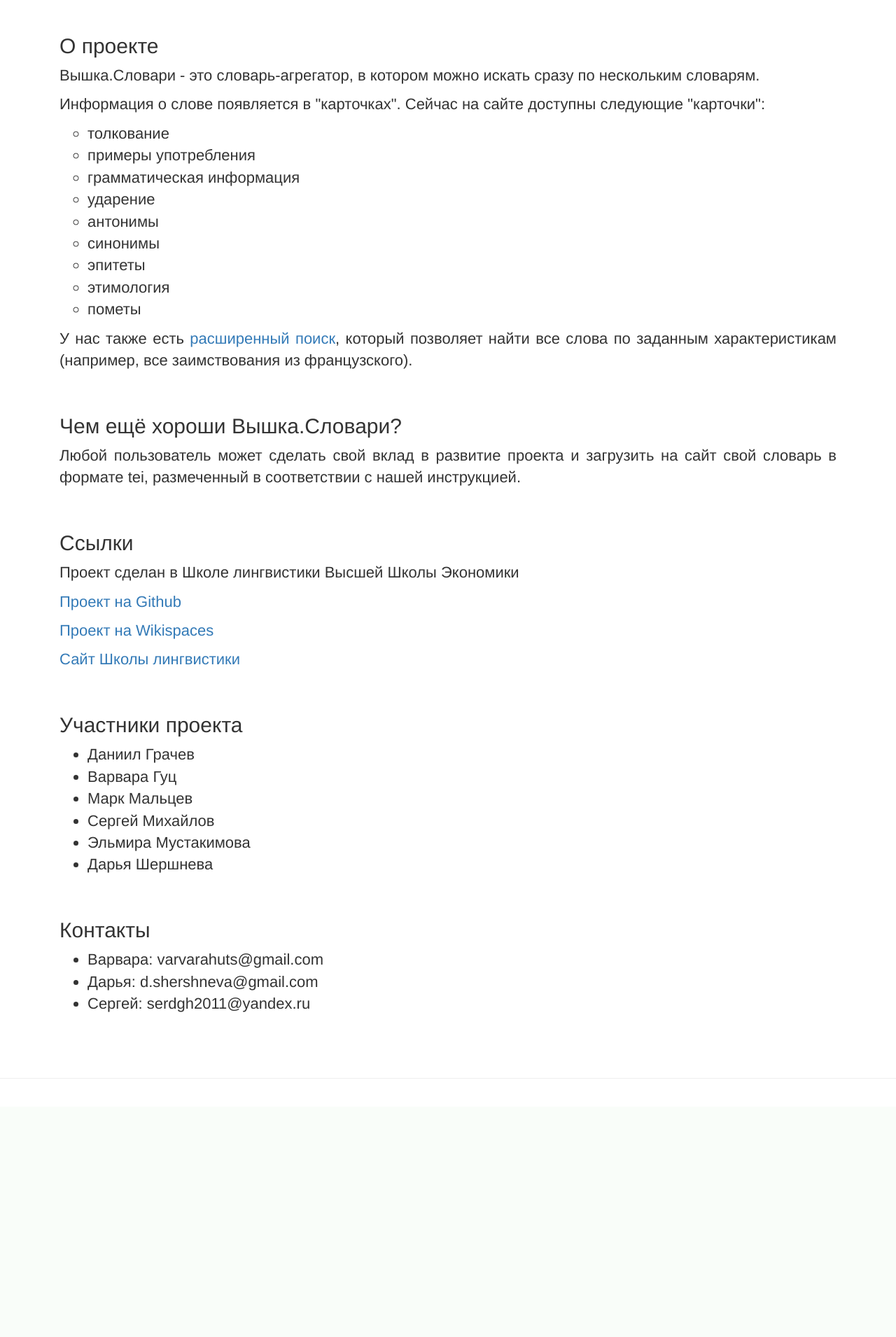
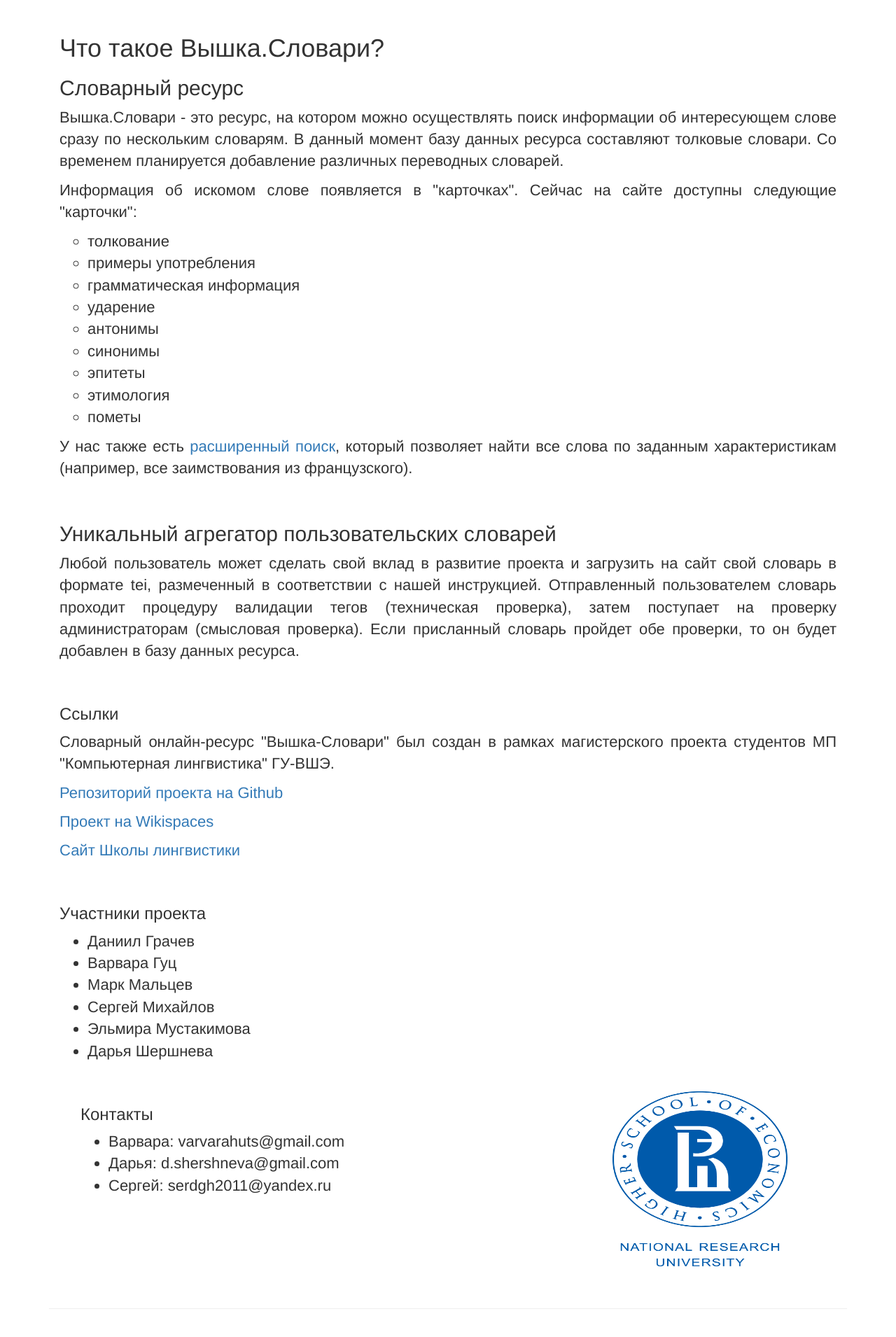
Before and after one commit to Dashershneva/Slovari, a Flask app: page /Vyshka_slovari_about in a window 1280 px wide. Shown: the part 51-1961 px from the top of the page at 70% size. Before the commit the page ends 1592 px from the top, so only its background shows below. Run offline with Flask 2, Linux system fonts and the light colour scheme; some libraries are stand-ins or nearby versions.

Commit message:
changes in info plus logo

```diff
--- a/Slovari_website/templates/Slovar_about.html
+++ b/Slovari_website/templates/Slovar_about.html
@@ -51,9 +51,11 @@
 
 	  <div class="container" class="col-md-12">
 		<div class="info">
-			<h2>О проекте</h2>
-		  	<p> Вышка.Словари - это словарь-агрегатор, в котором можно искать сразу по нескольким словарям. </p>
-			<p> Информация о слове появляется в "карточках". Сейчас на сайте доступны следующие "карточки": </p>
+			<h1> Что такое Вышка.Словари? </h1>
+			<h2> Словарный ресурс </h2>
+		  	<p> Вышка.Словари - это ресурс, на котором можно осуществлять поиск информации об интересующем слове сразу по нескольким словарям.
+			В данный момент базу данных ресурса составляют толковые словари. Со временем планируется добавление различных переводных словарей.</p>
+			<p> Информация об искомом слове появляется в "карточках". Сейчас на сайте доступны следующие "карточки": </p>
 			<ul style="list-style-type:circle">
 			  <li>толкование</li>
 			  <li>примеры употребления</li>
@@ -67,16 +69,17 @@
 			</ul>
 			<p> У нас также есть <a href="{{ url_for('extended_search_page') }}">расширенный поиск</a>, который позволяет найти все слова по заданным характеристикам (например, все заимствования из французского). </p>
 			<br>
-			<h2> Чем ещё хороши Вышка.Словари? </h2>
-			<p> Любой пользователь может сделать свой вклад в развитие проекта и загрузить на сайт свой словарь в формате tei, размеченный в соответствии с нашей инструкцией. </p>
+			<h2> Уникальный агрегатор пользовательских словарей </h2>
+			<p> Любой пользователь может сделать свой вклад в развитие проекта и загрузить на сайт свой словарь в формате tei, размеченный в соответствии с нашей инструкцией.
+			Отправленный пользователем словарь проходит процедуру валидации тегов (техническая проверка), затем поступает на проверку администраторам (смысловая проверка). Если присланный словарь пройдет обе проверки, то он будет добавлен в базу данных ресурса.</p>
 			<br>
-			<h2> Ссылки </h2>
-			<p>Проект сделан в Школе лингвистики Высшей Школы Экономики</p>
-			<p><a href = "https://github.com/Dashershneva/Slovari">Проект на Github</a></p>
+			<h3> Ссылки </h3>
+			<p>Словарный онлайн-ресурс "Вышка-Словари" был создан в рамках магистерского проекта студентов МП "Компьютерная лингвистика" ГУ-ВШЭ.</p>
+			<p><a href = "https://github.com/Dashershneva/Slovari">Репозиторий проекта на Github</a></p>
 			<p><a href = "http://hsecompling.wikispaces.com/-/M16-18/%D0%92%D1%8B%D1%88%D0%BA%D0%B0.%D0%A1%D0%BB%D0%BE%D0%B2%D0%B0%D1%80%D0%B8/home">Проект на Wikispaces</a></p>
 			<p><a href="https://ling.hse.ru/">Сайт Школы лингвистики</a></p>
 			<br>
-			<h2>Участники проекта</h2>
+			<h3> Участники проекта </h3>
 			<ul style="list-style-type:disc">
 			  <li>Даниил Грачев</li>
 			  <li>Варвара Гуц</li>
@@ -86,15 +89,20 @@
 			  <li>Дарья Шершнева</li>
 			</ul>
 			<br>
-			<h2>Контакты</h2>
+			<div class="container" class="col-md-12">
+				<div class="col-md-8">
+				<h3>Контакты</h3>
 				<ul style="list-style-type:disc">
 					<li>Варвара: varvarahuts@gmail.com</li>
 					<li>Дарья: d.shershneva@gmail.com </li>
 					<li>Сергей: serdgh2011@yandex.ru </li>
 				</ul>
 				</div>
+					<div class="col-md-4">
+						<img src="{{ url_for('static', filename='img/hse_logo.png') }}" width=250 height=250>
 					</div>
-
+			</div>
+		</div>
 	  <hr>
 
       <footer>
```
Also changed, not shown: README.md. Lines whose indentation alone changed are shown as unchanged.
